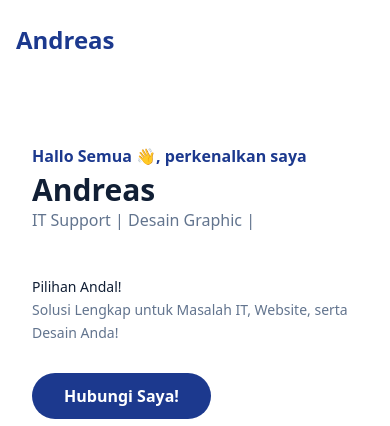
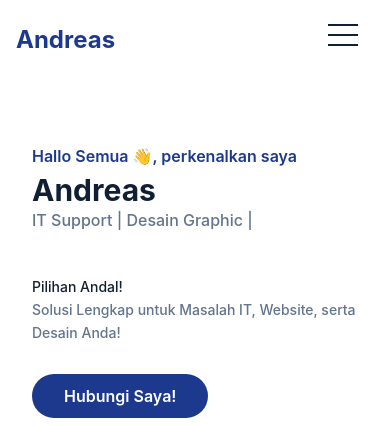
Before and after one commit to andreas-asp/Portofolio-Andreas, a website: page index.html in a window 390 px wide. Shown: the top 426 px of the page. Drawn offline with Linux system fonts and the light colour scheme.

Commit message:
fix hamburger menu

```diff
--- a/index.html
+++ b/index.html
@@ -4,7 +4,7 @@
     <meta charset="UTF-8" />
     <meta name="viewport" content="width=device-width, initial-scale=1.0" />
     <!-- CSS -->
-    <link rel="stylesheet" href="css/final.css" />
+    <link rel="stylesheet" href="css/style.css" />
     <title>Portofolio Andreas</title>
 
     <!-- Script Theme -->
```
Also changed, not shown: css/final.css (deleted), css/style.css.
